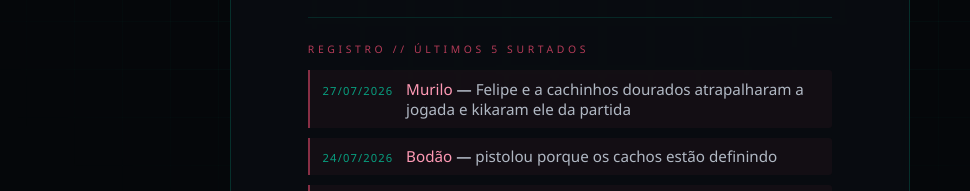
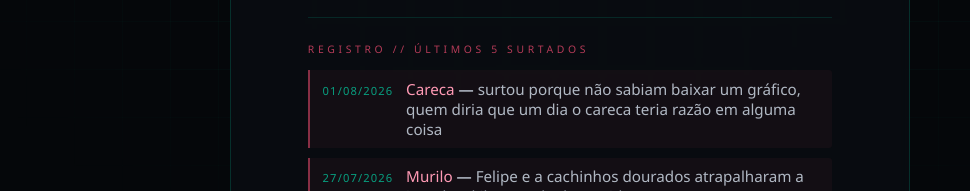
Before and after one commit to techstudiosai/status-fz, a plain HTML site: page index.html in a window 1280 px wide. Shown: the part 507-698 px from the top of the page, without its empty margins (70-1040 px from the left). Drawn offline with Linux system fonts and the light colour scheme.

Commit message:
Registra surto do Careca (grafico que ninguem sabia baixar)
Co-Authored-By: Claude Opus 5 (1M context) <noreply@anthropic.com>

```diff
--- a/index.html
+++ b/index.html
@@ -280,6 +280,7 @@
       { data: '2026-07-22', quem: 'Chico', motivo: 'perdeu de 10 a 0 pra smoke' },
       { data: '2026-07-24', quem: 'Bodão', motivo: 'pistolou porque os cachos estão definindo' },
       { data: '2026-07-27', quem: 'Murilo', motivo: 'Felipe e a cachinhos dourados atrapalharam a jogada e kikaram ele da partida' },
+      { data: '2026-08-01', quem: 'Careca', motivo: 'surtou porque não sabiam baixar um gráfico, quem diria que um dia o careca teria razão em alguma coisa' },
     ];
     // =====================================================================
 
```
